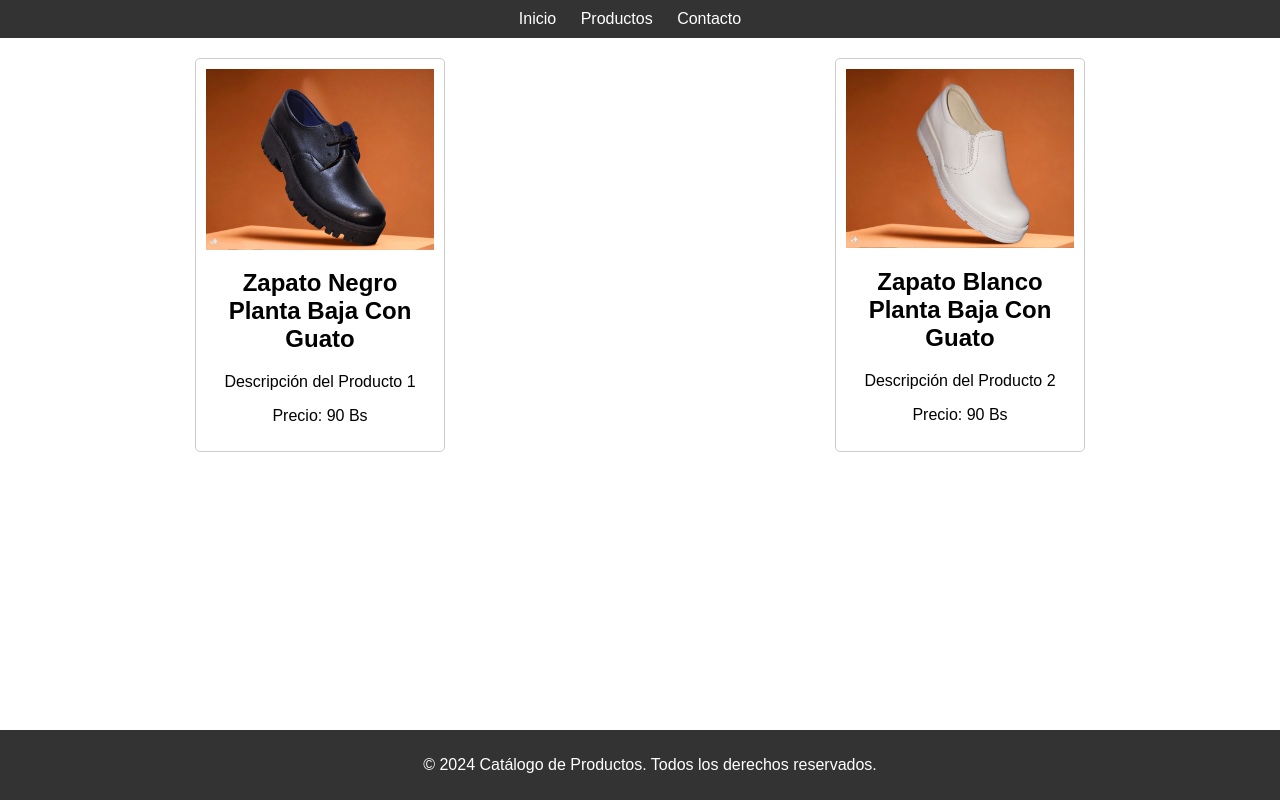
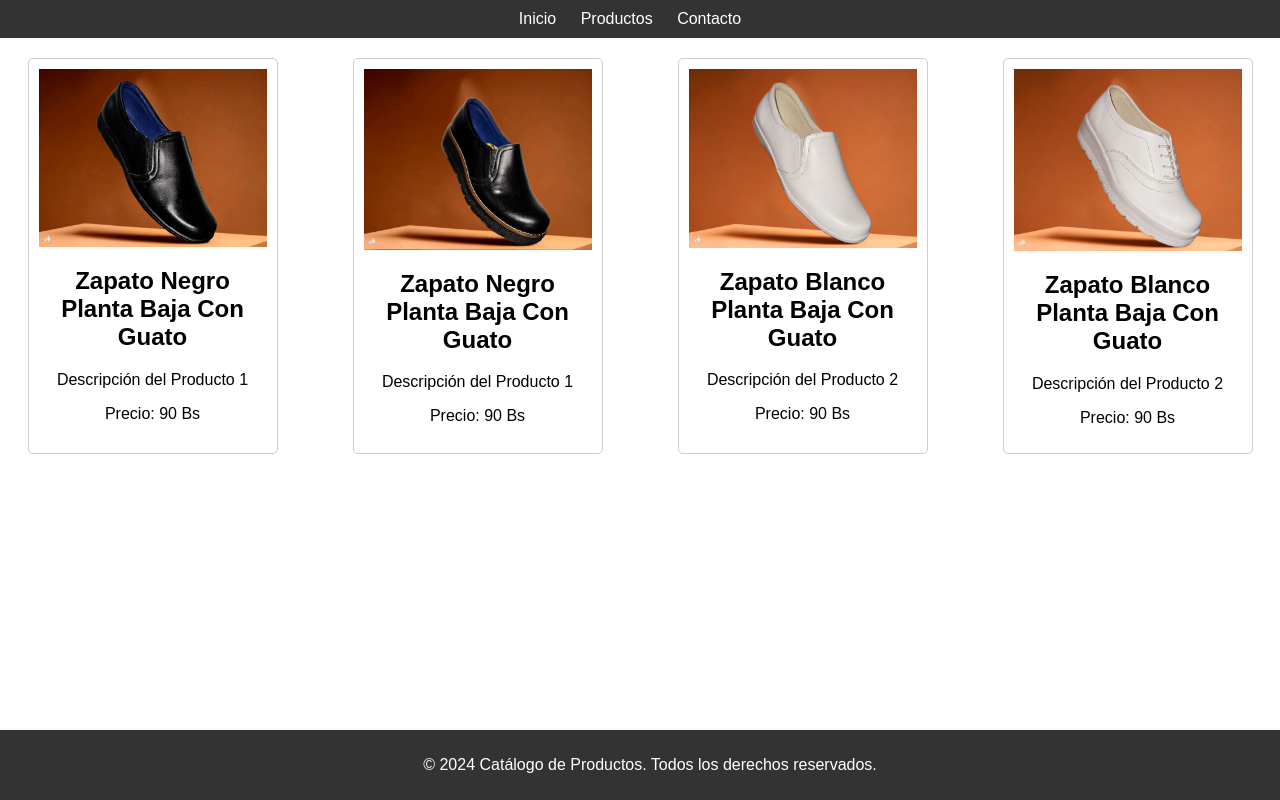
Before and after one commit to DilandCastellon2360/TerraVel, a plain HTML site: page productos.html in a window 1280 px wide. Drawn offline with Linux system fonts and the light colour scheme.

Commit message:
actualizacion

```diff
--- a/productos.html
+++ b/productos.html
@@ -20,17 +20,39 @@
     <div class="producto">
         <div class="carrusel">
             <img class="carrusel-imagen" src="img/GN.jpg" alt="Producto 1">
-            <img class="carrusel-imagen" src="img/PAG.jpg" alt="Producto 2">
+            <img class="carrusel-imagen" src="img/SN.jpg" alt="Producto 2">
             <!-- Añade más imágenes según sea necesario -->
         </div>
         <h2>Zapato Negro Planta Baja Con Guato</h2>
         <p>Descripción del Producto 1</p>
         <p>Precio: 90 Bs</p>
     </div>
+
+        <div class="producto">
+            <div class="carrusel">
+                <img class="carrusel-imagen" src="img/PAG.jpg" alt="Producto 1">
+                <img class="carrusel-imagen" src="img/PAN.jpg" alt="Producto 2">
+                <!-- Añade más imágenes según sea necesario -->
+            </div>
+            <h2>Zapato Negro Planta Baja Con Guato</h2>
+            <p>Descripción del Producto 1</p>
+            <p>Precio: 90 Bs</p>
+        </div>
+
         <div class="producto">
             <div class="carrusel">
                 <img class="carrusel-imagen" src="img/GB.jpg" alt="Producto 3">
-            <img class="carrusel-imagen" src="img/PAB.jpg" alt="Producto 4">
+                <img class="carrusel-imagen" src="img/SB.jpg" alt="Producto 4">
+            </div>
+            <h2>Zapato Blanco Planta Baja Con Guato</h2>
+            <p>Descripción del Producto 2</p>
+            <p>Precio: 90 Bs</p>
+        </div>
+
+        <div class="producto">
+            <div class="carrusel">
+                <img class="carrusel-imagen" src="img/PAB.jpg" alt="Producto 3">
+                <img class="carrusel-imagen" src="img/PG.jpg" alt="Producto 4">
             </div>
             <h2>Zapato Blanco Planta Baja Con Guato</h2>
             <p>Descripción del Producto 2</p>
--- a/styles.css
+++ b/styles.css
@@ -30,21 +30,18 @@ body {
     display: flex;
     flex-wrap: wrap;
     justify-content: space-around;
-    margin-bottom: 50px;
+    gap: 20px; /* Añade un espacio entre los productos */
 }
 
-
 .producto {
-    width: 100%;
-    margin: 20px;
+    width: 100%; /* Cambiado para ocupar todo el ancho en móviles */
+    margin: 20px auto; /* Añade un margen automático en los lados para centrar el elemento y un margen de 20px en la parte superior e inferior */
     padding: 10px;
     border: 1px solid #ccc;
     border-radius: 5px;
     text-align: center;
-    box-sizing: border-box;
-    margin: 20px auto;
+    box-sizing: border-box; /* Asegura que el padding y el borde estén incluidos en el ancho y alto del elemento */
 }
-
 
 .producto img {
     max-width: 100%;
```
Lines whose indentation alone changed are shown as unchanged.
